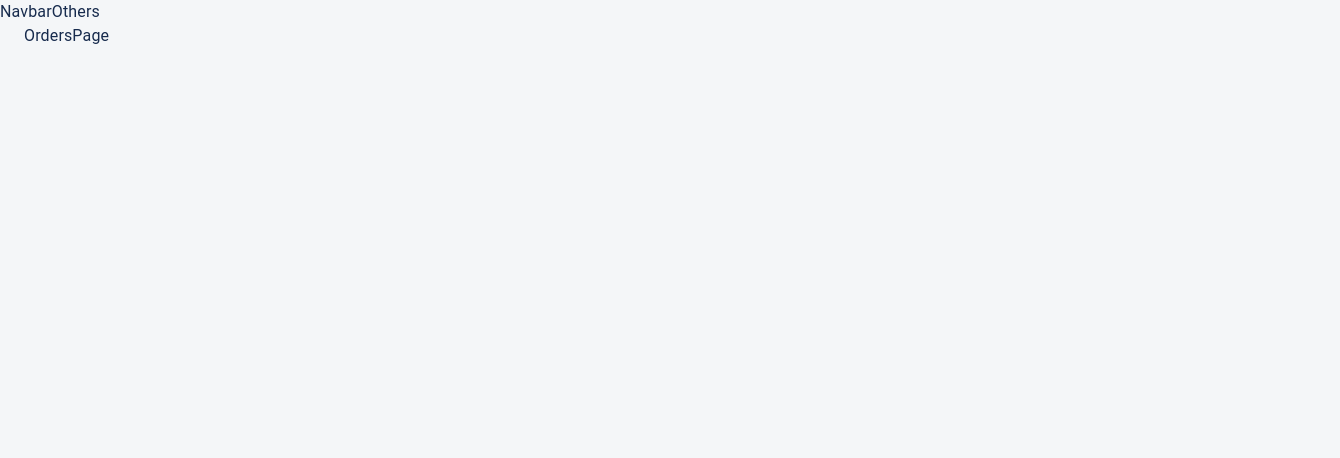
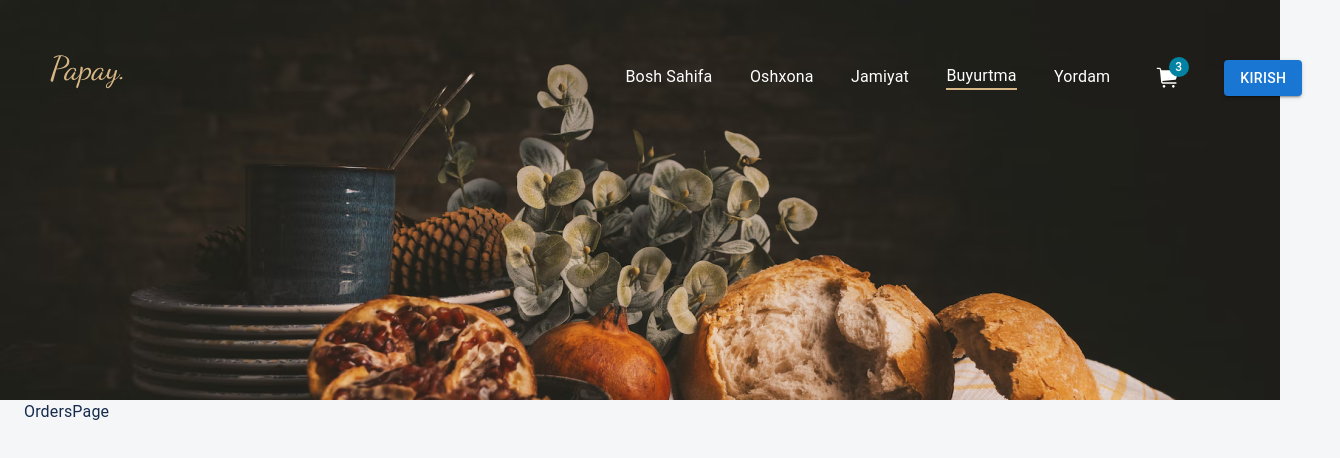
Before and after one commit to Muhammad-Yusuf-2766/papay-react, a React (Create React App) app: page /orders in a window 1280 px wide. Shown: the top 458 px of the page, 1340 px wide, since content can reach past the window. Built offline with nearby package versions, Linux system fonts and the light colour scheme.

Commit message:
feat: develop header logic of restaurant and others navbar

```diff
--- a/src/app/components/header/others.tsx
+++ b/src/app/components/header/others.tsx
@@ -1,5 +1,59 @@
+import { Badge, Box, Button, Container, IconButton, Stack } from '@mui/material';
 import React from 'react';
+import { NavLink } from 'react-router-dom';
+
 
 export function NavbarOthers (props: any) {
-    return (<div>NavbarOthers</div>)
+    return (
+    <div className='format_others home_navbar'>
+        <Container>
+        <Stack  flexDirection={'row'} className='navbar_config' justifyContent={'space-between'}>
+          <Box>
+            <img src='/icons/Papay.svg' alt='Papay_icon'/>
+          </Box>
+          <Stack
+          flexDirection={'row'}
+          justifyContent={'space-evenly'}
+          alignItems={'center'}
+          className='navbar_links'
+          >
+           <Box className='hover_line' onClick={props.setPath} >
+             <NavLink to={'/'} >Bosh Sahifa</NavLink>
+           </Box>
+           <Box className='hover_line' onClick={props.setPath}>
+             <NavLink to={'/restaurant'}  >Oshxona</NavLink>
+           </Box>
+           <Box className='hover_line' onClick={props.setPath}>
+             <NavLink to={'/community'} activeClassName='underline' >Jamiyat</NavLink>
+           </Box>
+           <Box className='hover_line' onClick={props.setPath}>
+             <NavLink to={'/orders'} activeClassName='underline' >Buyurtma</NavLink>
+           </Box>
+           <Box className='hover_line' onClick={props.setPath}>
+             <NavLink to={'/help'} activeClassName='underline' >Yordam</NavLink>
+           </Box>
+
+           <Box className='hover_line'>
+             <IconButton
+               aria-label='cart'
+               id='basic-button'
+               aria-controls={undefined}
+               aria-haspopup='true'
+               aria-expanded={undefined}
+            //    onClick={handleClick}
+             >
+                <Badge badgeContent={3} color='secondary'>
+                    <img src="/icons/shopping_basket.svg" alt="" />
+                </Badge>
+             </IconButton>
+           </Box>
+
+           <Box>
+            <Button variant='contained' style={{color:'white', background:'#1976D2'}}>KIRISH</Button>
+           </Box>
+
+          </Stack>
+        </Stack>
+       </Container>
+    </div>)
 }
--- a/src/app/components/header/restaurant.tsx
+++ b/src/app/components/header/restaurant.tsx
@@ -1,5 +1,58 @@
+import { Badge, Box, Button, Container, IconButton, Stack } from '@mui/material';
 import React from 'react';
+import { NavLink } from 'react-router-dom';
 
 export function NavbarRestaurant (props: any) {
-    return (<div>NavbarRestaurant</div>)
+    return (
+    <div className='format_restaurant home_navbar'>
+       <Container>
+        <Stack  flexDirection={'row'} className='navbar_config' justifyContent={'space-between'}>
+          <Box>
+            <img src='/icons/Papay.svg' alt='Papay_icon'/>
+          </Box>
+          <Stack
+          flexDirection={'row'}
+          justifyContent={'space-evenly'}
+          alignItems={'center'}
+          className='navbar_links'
+          >
+           <Box className='hover_line' onClick={props.setPath} >
+             <NavLink to={'/'} >Bosh Sahifa</NavLink>
+           </Box>
+           <Box className='hover_line' onClick={props.setPath}>
+             <NavLink to={'/restaurant'} activeClassName='underline' >Oshxona</NavLink>
+           </Box>
+           <Box className='hover_line' onClick={props.setPath}>
+             <NavLink to={'/community'} activeClassName='underline' >Jamiyat</NavLink>
+           </Box>
+           <Box className='hover_line' onClick={props.setPath}>
+             <NavLink to={'/orders'} activeClassName='underline' >Buyurtma</NavLink>
+           </Box>
+           <Box className='hover_line' onClick={props.setPath}>
+             <NavLink to={'/help'} activeClassName='underline' >Yordam</NavLink>
+           </Box>
+
+           <Box className='hover_line'>
+             <IconButton
+               aria-label='cart'
+               id='basic-button'
+               aria-controls={undefined}
+               aria-haspopup='true'
+               aria-expanded={undefined}
+            //    onClick={handleClick}
+             >
+                <Badge badgeContent={3} color='secondary'>
+                    <img src="/icons/shopping_basket.svg" alt="" />
+                </Badge>
+             </IconButton>
+           </Box>
+
+           <Box>
+            <Button variant='contained' style={{color:'white', background:'#1976D2'}}>KIRISH</Button>
+           </Box>
+
+          </Stack>
+        </Stack>
+       </Container>
+    </div>)
 }
--- a/src/css/navbar.css
+++ b/src/css/navbar.css
@@ -3,6 +3,20 @@
   height: 773px;
   display: flex;
   background: url("/public/restaurant/restaurant_header_img.png");
+  background-size: cover;
+}
+.format_restaurant.home_navbar {
+  width: 100%;
+  height: 400px;
+  display: flex;
+  background: url("/public/restaurant/header_img2.png");
+  background-size: cover;
+}
+.format_others.home_navbar {
+  width: 100%;
+  height: 400px;
+  display: flex;
+  background: url("/public/others/header_img3.png");
   background-size: cover;
 }
 .home_navbar .navbar_config {
```
Also changed, not shown: public/others/header_img3.png (added), public/restaurant/header_img2.png (added).
